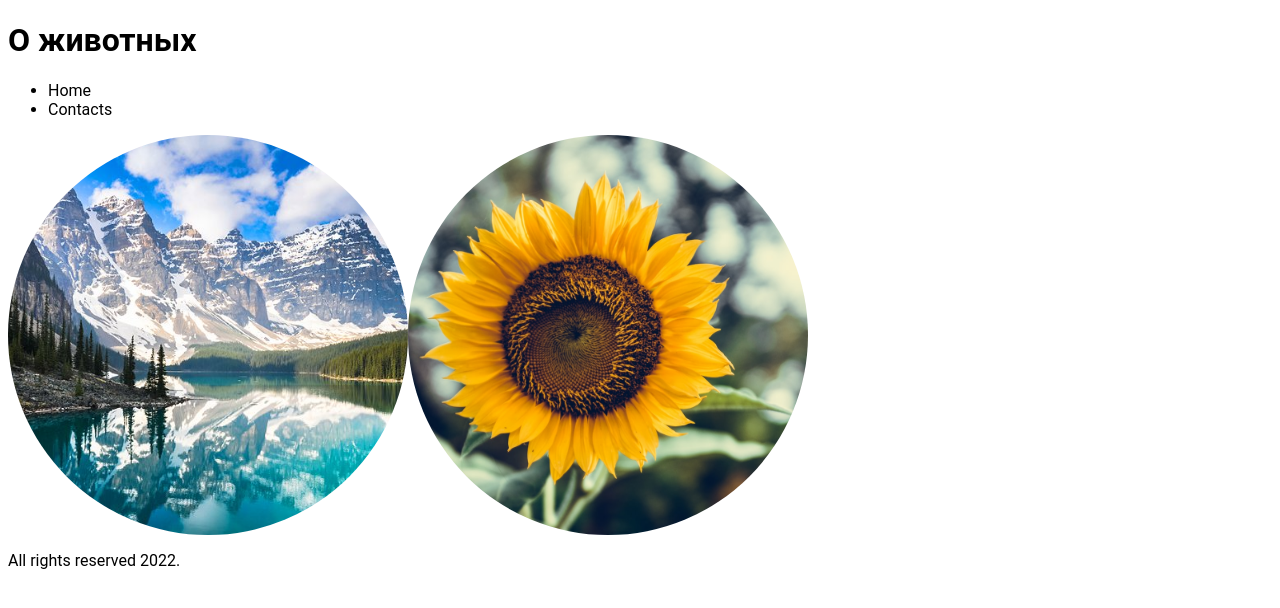
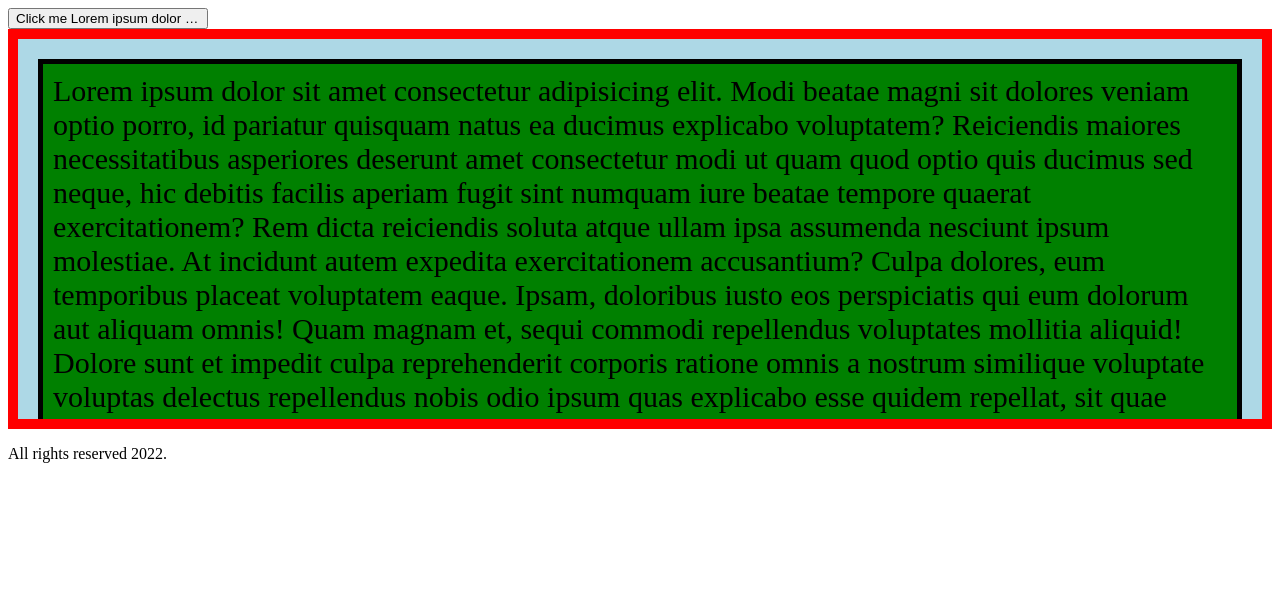
Before and after one commit to fc-fullstack-courses/html-css, a plain HTML site: page index.html in a window 1280 px wide. Drawn offline with Linux system fonts and the light colour scheme.

Commit message:
Add overflow examples

```diff
--- a/assets/styles/style.css
+++ b/assets/styles/style.css
@@ -2,94 +2,6 @@
   box-sizing: border-box;
   /* margin: 0;
   padding: 0; */
-}
-
-html {
-  font-family: 'Roboto';
-}
-
-main {
-  font-size: 0;
-}
-
-.article {
-  display: inline-block;
-  /* display: block;
-  display: inline; */
-  /* width: 500px;
-  height: 700px; */
-
-  /* min-width: 300px;
-  max-width: 500px; */
-  width: 50%;
-
-  padding: 30px;
-  border: 20px solid green;
-  margin: 0 0 10px 0;
-  /*
-  отступ с 4 сторон сразу
-  padding: 30px;
-  верх, право, низ, лево
-  padding: 30px 60px 90px 120px;
-  вертикаль, горизонталь
-  padding: 30px 60px;
-  */
-
-  /* верх, горизонталь, низ*/
-
-  /* border-left: 30px dotted red;
-  border-bottom-color: yellow; */
-
-
-  font-size: 30px;
-  background-color: #333333; /* цвет заливки*/
-  color: white;
-}
-
-.article-text {
-  line-height: 1.6; /*межстрочный интервал*/
-  /* font-size: 30px; */
-  font-style: italic; /* курсивность текста */
-  font-family: 'Times New Roman', 'Arial', 'Roboto', sans-serif; /* семество шрифтов*/
-  text-align: justify;
-  text-transform: uppercase;
-  font: italic bold 30px 1.6 'Times New Roman';
-  border: unset;
-}
-
-.link {
-  /* font-size: initial; */
-  color: inherit;
-  text-decoration: none;
-}
-
-.article-heading {
-  /* font-size: 30px; */
-  text-align: center; /* выравнивание текста */
-}
-
-div {
-  width: 400px;
-  padding: 20px;
-  color: black;
-  border: 5px solid red;
-  font-size: 20px;
-}
-
-.class-1 {
-  margin: 0 auto;
-  margin-bottom: 50px;
-}
-
-.class-2 {
-  margin-left: auto;
-  /* margin-right: auto; */
-  margin-top: -10px;
-  margin-bottom: 100px;
-}
-
-.class-3 {
-  margin: 30px auto;
 }
 
 .img {
@@ -99,9 +11,42 @@ div {
   object-fit: cover;
 }
 
-.wide-img {
-}
-
 .tall-img {
   object-position: 0 -50px;
 }
+
+.smoker-img {
+  height: 400px;
+  width: 400px;
+  background-color: red;
+  background-image: url('../images/img2.jpeg');
+  background-repeat: no-repeat;
+  background-size: cover;
+  background-position:0 -50px;
+  border-radius: 50%;
+
+}
+
+.outer {
+  background-color: lightblue;
+  font-size: 30px;
+  border: 10px solid red;
+  padding: 20px;
+  height: 400px;
+  overflow: auto;
+}
+
+.inner {
+  border: 5px solid black;
+  padding: 10px;
+  background-color: green;
+}
+
+button {
+  max-width: 200px;
+  max-height: 60px;
+
+  overflow: hidden;
+  white-space: nowrap;
+  text-overflow: ellipsis;
+}
--- a/index.html
+++ b/index.html
@@ -6,44 +6,87 @@
     <link rel="stylesheet" href="assets/styles/style.css" />
   </head>
   <body>
-    <header>
-      <h1 title="this is title attribute" class="heading">О животных</h1>
+    <main>
+      <!-- <img class="img" src="assets/images/img1.jpg" alt="Горное озеро"/>
 
-      <nav>
-        <ul>
-          <li>
-            <a href="./index.html" class="link">Home</a>
-          </li>
-          <li>
-            <a href="./assets/pages/contacts.html" class="link">Contacts</a>
-          </li>
-        </ul>
-      </nav>
-    </header>
+      <div class="smoker-img"></div> -->
 
-    <main>
-      <!-- <article class="article">
-        <h2 class="article-heading">Домашние рыбки</h2>
-        <p class="article-text">
-          Lorem ipsum dolor sit amet consectetur adipisicing elit. Dolorum sed
-          deleniti vel nihil nobis consequatur repellendus incidunt dignissimos
-          mollitia ipsum fugiat reprehenderit aperiam distinctio, dicta
-          veritatis provident similique cum hic?
-        </p>
-        <a href="assets/pages/cats.html" class="link">Подробнее</a>
-      </article>
-      <article class="article">
-        <h2 class="article-heading">Про хомяков</h2>
-        <p class="article-text">
-          Lorem ipsum dolor sit amet consectetur adipisicing elit. Dolorum sed
-          deleniti vel nihil nobis consequatur repellendus incidunt dignissimos
-          mollitia ipsum fugiat reprehenderit aperiam distinctio, dicta
-          veritatis provident similique cum hic?
-        </p>
-        <a href="assets/pages/cats.html" class="link">Подробнее</a>
-      </article> -->
-      <img class="img" src="assets/images/img1.jpg" alt="Горное озеро"/>
-      <img class="img tall-img" src="assets/images/img2.jpeg" alt="Подсолнечник">
+      <button title="Click me Lorem ipsum dolor sit amet consectetur adipisicing elit. Harum
+      voluptas eos nostrum cupiditate necessitatibus at laboriosam!
+      Reprehenderit vero est ad sint? Temporibus perspiciatis commodi
+      doloremque magnam nihil! Necessitatibus, ducimus. Inventore autem
+      repudiandae consectetur incidunt, nisi suscipit nesciunt, omnis
+      explicabo aliquid sapiente corrupti odit quaerat consequuntur, excepturi
+      vel aperiam aspernatur officiis?">
+        Click me Lorem ipsum dolor sit amet consectetur adipisicing elit. Harum
+        voluptas eos nostrum cupiditate necessitatibus at laboriosam!
+        Reprehenderit vero est ad sint? Temporibus perspiciatis commodi
+        doloremque magnam nihil! Necessitatibus, ducimus. Inventore autem
+        repudiandae consectetur incidunt, nisi suscipit nesciunt, omnis
+        explicabo aliquid sapiente corrupti odit quaerat consequuntur, excepturi
+        vel aperiam aspernatur officiis?
+      </button>
+      <div class="outer">
+        <div class="inner">
+          Lorem ipsum dolor sit amet consectetur adipisicing elit. Modi beatae
+          magni sit dolores veniam optio porro, id pariatur quisquam natus ea
+          ducimus explicabo voluptatem? Reiciendis maiores necessitatibus
+          asperiores deserunt amet consectetur modi ut quam quod optio quis
+          ducimus sed neque, hic debitis facilis aperiam fugit sint numquam iure
+          beatae tempore quaerat exercitationem? Rem dicta reiciendis soluta
+          atque ullam ipsa assumenda nesciunt ipsum molestiae. At incidunt autem
+          expedita exercitationem accusantium? Culpa dolores, eum temporibus
+          placeat voluptatem eaque. Ipsam, doloribus iusto eos perspiciatis qui
+          eum dolorum aut aliquam omnis! Quam magnam et, sequi commodi
+          repellendus voluptates mollitia aliquid! Dolore sunt et impedit culpa
+          reprehenderit corporis ratione omnis a nostrum similique voluptate
+          voluptas delectus repellendus nobis odio ipsum quas explicabo esse
+          quidem repellat, sit quae maiores placeat? Ad soluta, repellendus at
+          quasi, ullam consequuntur reprehenderit odio quia veniam amet eaque
+          totam placeat dolorem nemo beatae voluptatum voluptatibus
+          exercitationem autem enim debitis omnis sequi. Recusandae adipisci
+          officiis nobis doloremque officia voluptas beatae asperiores
+          architecto, vel placeat esse totam rem ipsum aperiam unde at
+          accusantium itaque magnam atque deleniti blanditiis similique.
+          Veritatis vel expedita alias, amet ut reprehenderit aspernatur eaque
+          tempora delectus, in natus nesciunt nam obcaecati. Sint laboriosam ab
+          iure molestias ea minima quam obcaecati quae. Libero laudantium sed
+          blanditiis, sunt eveniet cupiditate mollitia facere reprehenderit
+          quisquam deserunt. Cum perferendis odio dolor nihil architecto
+          consequatur rem facere ducimus quaerat placeat qui dolores, voluptate
+          vitae delectus ex sint accusamus repudiandae iusto veniam facilis
+          debitis assumenda beatae! Amet labore non delectus ducimus aspernatur
+          quae nemo ratione totam aliquam vitae, a vel nobis debitis voluptas
+          incidunt minima obcaecati omnis? Ea id repellat eos exercitationem!
+          In, et. Id corporis incidunt iusto, doloribus ipsum atque repellat
+          dolorum mollitia nemo quasi nisi distinctio veritatis neque
+          accusantium rerum harum eaque ipsa quaerat? Labore animi sed corporis
+          quia cumque! Perspiciatis voluptatum totam eum eius harum doloremque
+          vitae alias, repellendus natus, accusamus dolor soluta hic impedit
+          suscipit numquam? Dolores ducimus molestiae minima nam amet quisquam,
+          sunt cum nulla magni. Magnam adipisci inventore sint. Recusandae
+          mollitia in sit consequatur excepturi dolor. Ipsa, quis! Pariatur
+          iusto eum, impedit ipsa sit, vitae ut a deserunt quod sequi,
+          asperiores provident ipsam! Odit autem temporibus earum deleniti quod
+          totam eveniet. Incidunt aperiam eaque doloremque laudantium
+          perspiciatis. Temporibus fuga exercitationem repellat beatae,
+          perferendis eligendi sapiente cumque veniam omnis deserunt ullam
+          dolorem illo. Non maxime eius delectus vero soluta accusamus illo
+          porro cum ducimus quam id voluptates eum expedita quaerat voluptate
+          dolor nostrum quas natus explicabo enim totam, magnam earum ea
+          debitis! Odit obcaecati, numquam velit explicabo nobis magnam sed
+          delectus laudantium, perferendis, modi necessitatibus doloremque
+          voluptas temporibus accusamus eum. Expedita praesentium quidem nemo
+          dicta veniam sit accusantium voluptatum ipsum officia commodi, cumque
+          iusto quasi, doloremque repudiandae exercitationem, tempora
+          perspiciatis hic vitae harum. Velit, officia. Dicta sint fugit illum
+          expedita dignissimos ullam sit quibusdam porro consectetur recusandae
+          pariatur deleniti, accusantium sed perferendis repudiandae modi labore
+          molestias quo voluptates beatae quam? Debitis, libero earum vel
+          deleniti sint, aliquam sequi dignissimos ea ipsum tempore illo,
+          suscipit perferendis? Rerum ratione commodi quisquam facere.
+        </div>
+      </div>
     </main>
     <footer>
       <p>All rights reserved 2022.</p>
```
